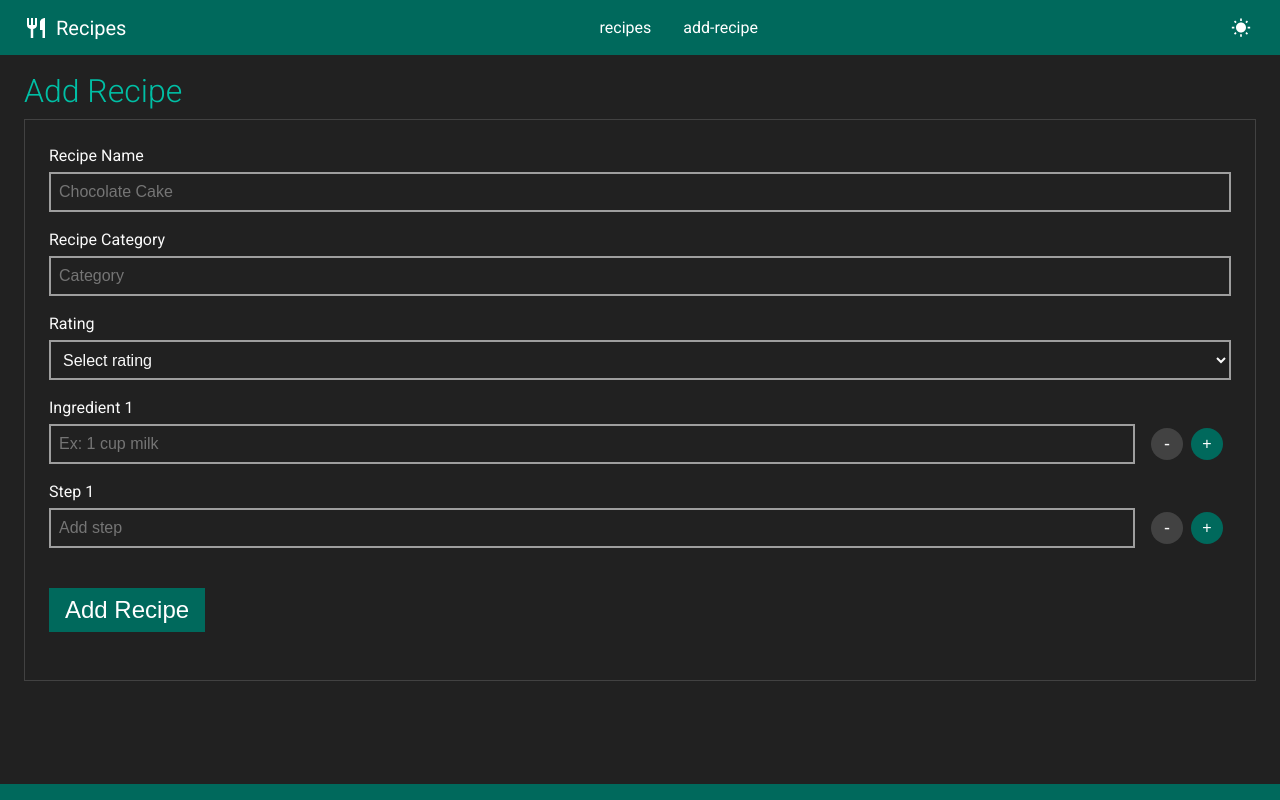
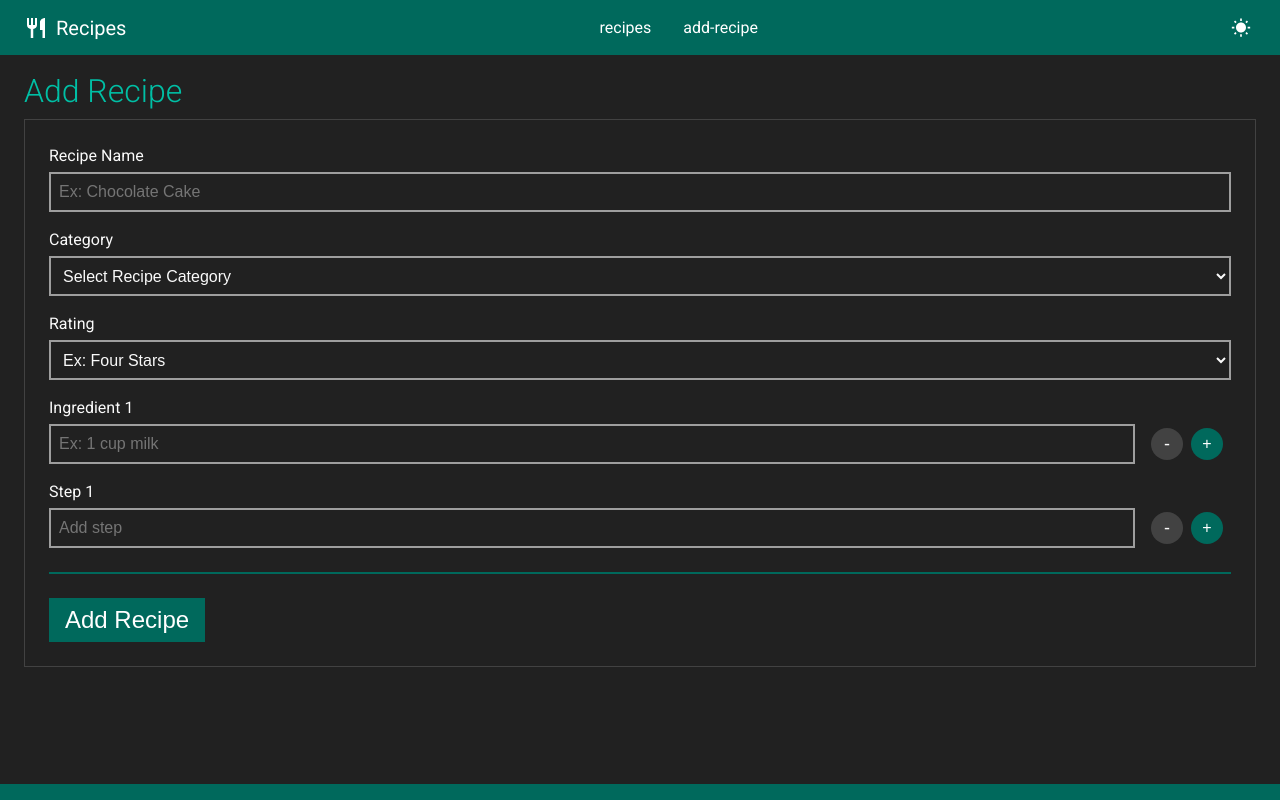
Before and after one commit to johnfrog76/recipes-react-typescript, a React (Create React App) app: page /add-recipe in a window 1280 px wide. Built offline with nearby package versions, Linux system fonts and the light colour scheme.

Commit message:
form cleanup and new select field component

```diff
--- /dev/null
+++ b/src/components/atoms/select-option-field/select-option-field.component.tsx
@@ -0,0 +1,84 @@
+import React, { useState, FC } from "react";
+
+import { useField, Field } from "formik";
+import FieldWrapper from '../../atoms/field-wrapper/field-wrapper.component';
+import { StyledSelect, StyledLabel } from './select-option-field.styles';
+
+interface iKeyValuePair {
+    id: string;
+    name: string;
+}
+
+interface Props {
+    as?: string;
+    id: string;
+    label?: string;
+    name: string;
+    dataType?: string;
+    optionData: iKeyValuePair[] | undefined;
+    defaultOptionText?: string;
+    required?: boolean;
+    disabled?: boolean;
+}
+
+const SelectOptionField: FC<Props> = ({
+    as,
+    id,
+    label,
+    name,
+    dataType,
+    optionData,
+    defaultOptionText,
+    required = false,
+    disabled = false,
+}) => {
+    const [field, meta, helpers] = useField({ name, id });
+    const { setValue } = helpers;
+
+    const [isFirstElementSelected, setIsFirstElementSelected] = useState<boolean>(field.value === undefined);
+
+    if (!optionData) {
+        optionData = [];
+    }
+
+    if (dataType === 'boolean') {
+        if (field.value === 'true' || field.value === 'false') {
+            field.value === 'true' ? setValue(true, false) : setValue(false, false);
+        }
+    }
+
+
+    return (
+        <FieldWrapper>
+            {label && (<StyledLabel htmlFor={id}>{label}</StyledLabel>)}
+            <StyledSelect>
+                <Field
+                    as="select"
+                    className='select'
+                    {...field}
+                    id={id}
+                    name={name}
+                    datatype={dataType || "string"}
+                    disabled={disabled}
+                    required={required}
+                    onChange={(event: React.ChangeEvent) => {
+                        field.onChange(event);
+                        (event.target as HTMLSelectElement).selectedIndex === 0 ? setIsFirstElementSelected(true) : setIsFirstElementSelected(false);
+                    }
+                    }
+                >
+                    {defaultOptionText && <option disabled={required} selected>{defaultOptionText}</option>}
+                    {
+                        optionData.map((item: iKeyValuePair) => (
+                            <option key={item.id} value={item.id}>
+                                {item.name}
+                            </option>
+                        ))
+                    }
+                </Field>
+            </StyledSelect>
+        </FieldWrapper>
+    );
+}
+
+export default SelectOptionField;
--- /dev/null
+++ b/src/components/atoms/select-option-field/select-option-field.styles.ts
@@ -0,0 +1,28 @@
+import styled from 'styled-components';
+
+import {Field} from 'formik';
+
+export const StyledLabel = styled.label`
+    color: ${props => props.theme.colors.pageForeground1};
+    display: block;
+    margin-bottom: 0.25rem;
+`
+
+export const StyledSelect = styled.div`
+    .select {
+        width: 100%;
+        color: ${props => props.theme.colors.pageForeground1};
+        height: 2.5rem;
+        font-size: 1rem;
+        background-color: ${props => props.theme.colors.pageBackground1};
+        border: 2px solid ${props => props.theme.colors.pageBorderColor1};
+        padding: 0.25rem 0.5rem;
+        border-radius: 0;
+        outline: none;
+        margin: 0;
+        &:focus {
+            border: 2px solid ${props => props.theme.colors.navBarBackground};
+            outline: 0;
+        }
+    }
+`;
--- a/src/components/molecules/add-recipe-form/add-recipe-form.component.tsx
+++ b/src/components/molecules/add-recipe-form/add-recipe-form.component.tsx
@@ -1,29 +1,38 @@
-import React from 'react';
+import React, { useContext, useState, useEffect } from 'react';
+import { Formik, FieldArray, Form, FormikHelpers } from 'formik';
 
-import { Formik, FieldArray, Form, FormikHelpers } from 'formik';
+import SelectOptionField from '../../atoms/select-option-field/select-option-field.component';
+import RecipeTextField from '../../atoms/text-field/text-field.component';
+import RecipeCollectionContext from '../../../contexts/recipe-collection/recipe-collection.context';
+import { getCategoryTags } from '../../../contexts/recipe-collection/recipe-collection.utils';
 import {
     StyledFormWrapper,
     StyledAddInputBtn,
     StyledSubtractInputBtn,
     StyledInputWrapper,
     StyledInput,
-    StyledSelect,
     StyledLabel,
     InputButtonsWrap,
     FieldArrayItem,
-    StyledPrimaryButton
-} from './add-recipe-form.styles'
-import RecipeTextField from '../../atoms/text-field/text-field.component';
+    StyledPrimaryButton,
+    StyledHRule,
+    StyledFieldArrayEmptyButton
+} from './add-recipe-form.styles';
+import { iRecipe } from '../../../interfaces/recipe/recipe.interface';
 
+interface iKeyValuePair {
+    id: string;
+    name: string;
+}
 
 interface Values {
     id?: number;
     user_id: number;
     r_name: string;
-    cat_id?: number;
+    cat_id?: string;
     shared: boolean;
     rating: number;
-    category: string;
+    category?: string;
     ingredients?: string[];
     steps?: string[];
     comments?: {
@@ -37,7 +46,22 @@ const createNumericId = (): number => {
     return d.getTime();
 }
 
-const AddRecipeForm = () => (
+const AddRecipeForm = () => {
+
+    const recipes = useContext(RecipeCollectionContext);
+    const [catData, setCatData] = useState<iKeyValuePair[]>([]);
+
+    useEffect(() => {
+        const uniques = getCategoryTags(recipes);
+        const data = uniques.map((item: iRecipe) => {
+            const { cat_id, category } = item;
+            const strId = String(cat_id);
+            return { id: strId, name: category }
+        });
+        setCatData(data);
+    }, [recipes]);
+
+    return (
         <StyledFormWrapper>
             <Formik
                 initialValues={{
@@ -45,7 +69,7 @@ const AddRecipeForm = () => (
                     r_name: '',
                     shared: false,
                     rating: 0,
-                cat_id: createNumericId(),
+                    cat_id: '',
                     category: '',
                     ingredients: [''],
                     steps: [''],
@@ -55,9 +79,15 @@ const AddRecipeForm = () => (
                     values: Values,
                     { setSubmitting }: FormikHelpers<Values>
                 ) => {
+
+                    const catName = catData.find(i => i.id === values.cat_id);
+                    const vals = {
+                        ...values,
+                        category: catName?.name
+                    }
+
                     setTimeout(() => {
-
-                    alert(JSON.stringify(values, null, 2));
+                        alert(JSON.stringify(vals, null, 2));
                         setSubmitting(false);
                     }, 500);
                 }}
@@ -69,27 +99,33 @@ const AddRecipeForm = () => (
                             id="r_name"
                             label="Recipe Name"
                             name="r_name"
-                        placeholder="Chocolate Cake"
+                            placeholder="Ex: Chocolate Cake"
                             required
                         />
 
-                    <RecipeTextField
-                        id="category"
-                        name="category"
-                        placeholder="Category"
-                        label="Recipe Category"
+                        <SelectOptionField
+                            as="select"
+                            id="cat_id"
+                            name="cat_id"
+                            label="Category"
+                            defaultOptionText="Select Recipe Category"
+                            optionData={catData}
                         />
 
-                    <StyledInputWrapper>
-                        <StyledLabel htmlFor="lastName">Rating</StyledLabel>
-                        <StyledSelect as="select" name="rating">
-                            <option value="0">Select rating</option>
-                            <option value="1">One star</option>
-                            <option value="2">Two stars</option>
-                            <option value="1">Three stars</option>
-                            <option value="2">Four stars</option>
-                        </StyledSelect>
-                    </StyledInputWrapper>
+                        <SelectOptionField
+                            as="select"
+                            id="rating"
+                            name="rating"
+                            label="Rating"
+                            defaultOptionText="Ex: Four Stars"
+                            optionData={[
+                                { id: '1', name: 'One Star' },
+                                { id: '2', name: 'Two Stars' },
+                                { id: '3', name: 'Three Stars' },
+                                { id: '4', name: 'Four Stars' }
+                            ]}
+                        />
+
 
                         <div>
                             <FieldArray
@@ -120,9 +156,9 @@ const AddRecipeForm = () => (
                                                 </StyledInputWrapper>
                                             ))
                                         ) : (
-                                        <button type="button" onClick={() => arrayHelpers.push('')}>
+                                            <StyledFieldArrayEmptyButton type="button" onClick={() => arrayHelpers.push('')}>
                                                 Add Ingredients
-                                        </button>
+                                            </StyledFieldArrayEmptyButton>
                                         )}
                                     </div>
                                 )}
@@ -158,14 +194,15 @@ const AddRecipeForm = () => (
                                                 </StyledInputWrapper>
                                             ))
                                         ) : (
-                                        <button type="button" onClick={() => arrayHelpers.push('')}>
+                                            <StyledFieldArrayEmptyButton type="button" onClick={() => arrayHelpers.push('')}>
                                                 Add Steps
-                                        </button>
+                                            </StyledFieldArrayEmptyButton>
                                         )}
                                     </div>
                                 )}
                             />
                         </div>
+                        <StyledHRule />
                         <StyledPrimaryButton type="submit">Add Recipe</StyledPrimaryButton>
                     </Form>
 
@@ -173,5 +210,6 @@ const AddRecipeForm = () => (
             </Formik>
         </StyledFormWrapper >
     );
+}
 
 export default AddRecipeForm;
--- a/src/components/molecules/add-recipe-form/add-recipe-form.styles.ts
+++ b/src/components/molecules/add-recipe-form/add-recipe-form.styles.ts
@@ -1,6 +1,7 @@
 import styled from 'styled-components';
 
 import {Field} from 'formik';
+import { StyledFieldWrapper } from '../../atoms/field-wrapper/field-wrapper.styles';
 
 export const StyledFormWrapper = styled.div`
     padding: 1.5rem;
@@ -75,28 +76,25 @@ export const StyledPrimaryButton = styled.button`
     background-color: ${props => props.theme.colors.navBarBackground};
     border: 0;
     padding: 0.5rem 1rem;
-    margin: 1.5rem 0;
+    margin: 0 0 0 0;
     color: #fff;
     cursor: pointer;
     &:hover {
         background: ${props => props.theme.colors.pageHighLight2}
-
     }
 `;
 
-export const StyledSelect = styled(Field)`
-    width: 100%;
+export const StyledHRule = styled.hr`
+    border: 1px solid ${(props) => props.theme.colors.navBarBackground};
+    margin: 1.5rem 0;
+`;
+
+export const StyledFieldArrayEmptyButton = styled.button`
+    background-color: ${props => props.theme.colors.pageBackground3};
+    border: 0;
+    font-size: 1rem;
     color: ${props => props.theme.colors.pageForeground1};
-    height: 2.5rem;
-    font-size: 1rem;
-    background-color: ${props => props.theme.colors.pageBackground1};
-    border: 2px solid ${props => props.theme.colors.pageBorderColor1};
-    padding: 0.25rem 0.5rem;
-    border-radius: 0;
-    outline: none;
-    margin: 0;
-    &:focus {
-        border: 2px solid ${props => props.theme.colors.navBarBackground};
-        outline: 0;
-    }
+    padding: 0.5rem 1rem;
+    margin: 0.5rem 0;
+    cursor: pointer;
 `;
```
Lines whose indentation alone changed are shown as unchanged.
